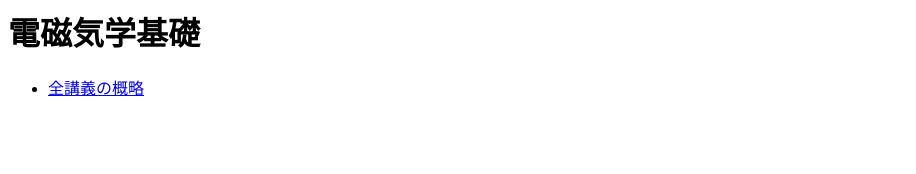
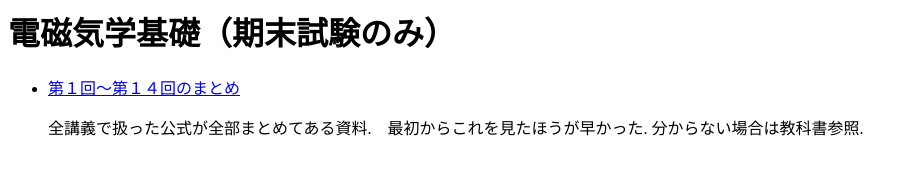
Before and after one commit to jackdawson0410/sample18, a plain HTML site: page index.html in a window 1280 px wide. Shown: the whole page, without its empty margins (0-916 px from the left). Drawn offline with Linux system fonts and the light colour scheme.

Commit message:
Update index.html

```diff
--- a/index.html
+++ b/index.html
@@ -4,9 +4,10 @@
 	<title>電磁気学基礎</title>
 </head>
 <body>
-	<h1>電磁気学基礎</h1>
+	<h1>電磁気学基礎（期末試験のみ）</h1>
 	<ul>
-		<li><a href = "https://www.dropbox.com/scl/fi/gxf9ji4woqncpok84xtz4/.pdf?rlkey=x2v0wptcimf2d93xiaqo42f0b&dl=0">全講義の概略</a></li>
+		<li><a href = "https://www.dropbox.com/scl/fi/gxf9ji4woqncpok84xtz4/.pdf?rlkey=x2v0wptcimf2d93xiaqo42f0b&dl=0">第１回～第１４回のまとめ</a></li>
+		<p>全講義で扱った公式が全部まとめてある資料.　最初からこれを見たほうが早かった. 分からない場合は教科書参照.</p>
 	</ul>
 </body>
 </html>
```
